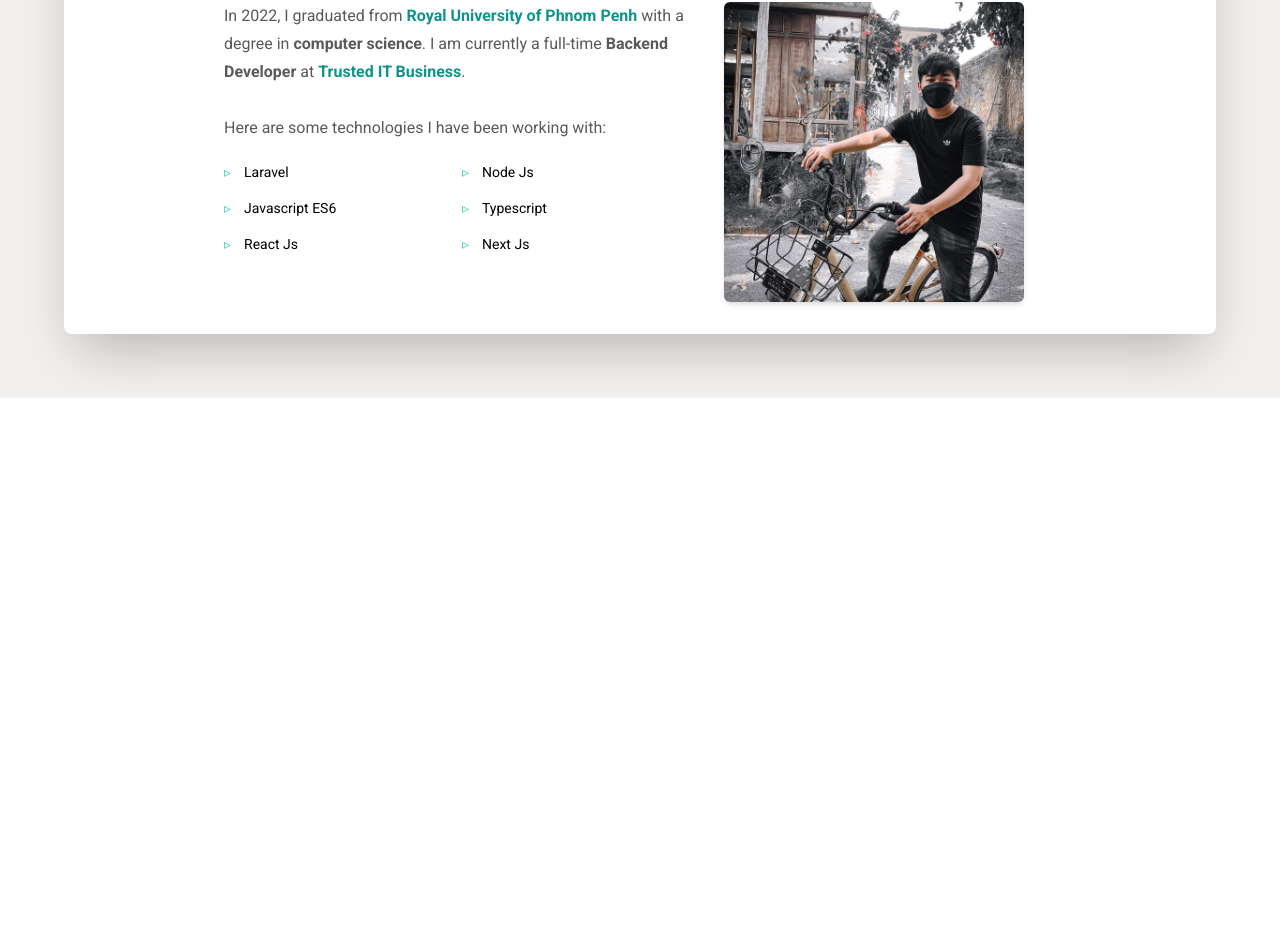
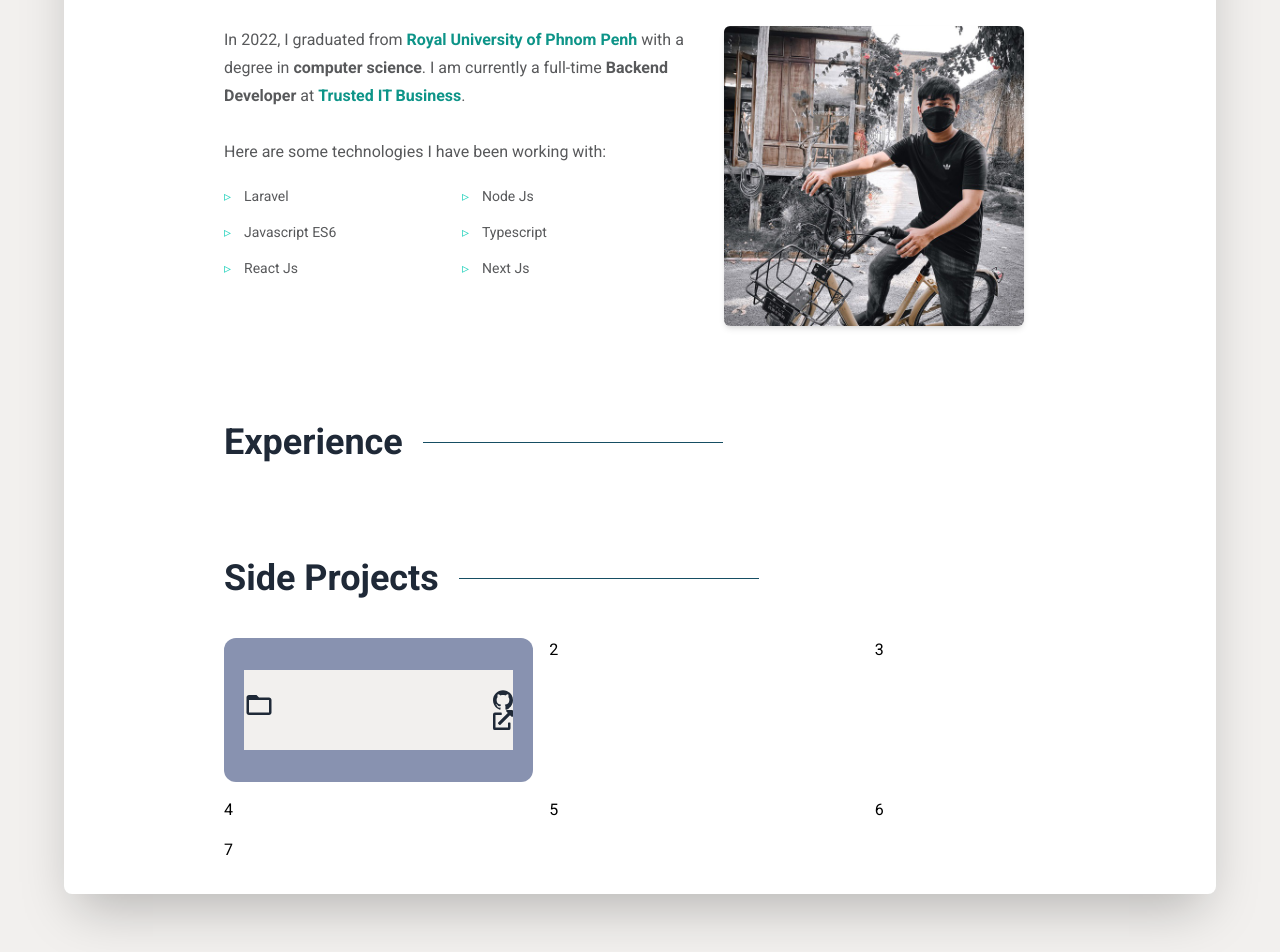
Before and after one commit to sokcheadev2001/my_portfolio, a Next.js app: page / in a window 1280 px wide. Shown: the part 818-1770 px from the top of the page. Before the commit the page ends 1216 px from the top, so only its background shows below. Built offline with nearby package versions, Linux system fonts and the light colour scheme.

Commit message:
add experience & project component

```diff
--- a/components/home-component/about.component.tsx
+++ b/components/home-component/about.component.tsx
@@ -5,7 +5,7 @@ import { Section } from "../framer-motion/motion.component";
 const IcanDo = () => {
   return (
     <Section>
-      <section className='md:mt-32 mt-20'>
+      <div className='md:mt-24 mt-16'>
         <motion.div
           initial={{ y: 100, opacity: 0 }}
           animate={{ y: 0, opacity: 1 }}
@@ -47,7 +47,7 @@ const IcanDo = () => {
             </motion.p>
             <motion.ul className='grid grid-cols-2 gap-4 pt-5'>
               <motion.li
-                className='text-sm relative md:pl-5 pl-3 before:content-["▹"] before:absolute before:left-0 before:text-teal-400'
+                className='dark:text-darkGray text-lightGray text-sm relative md:pl-5 pl-3 before:content-["▹"] before:absolute before:left-0 before:text-teal-400'
                 initial={{ y: 100, opacity: 0 }}
                 animate={{ y: 0, opacity: 1 }}
                 transition={{ delay: 2.2, duration: 1 }}
@@ -55,7 +55,7 @@ const IcanDo = () => {
                 Laravel
               </motion.li>
               <motion.li
-                className='text-sm relative md:pl-5 pl-3 before:content-["▹"] before:absolute before:left-0 before:text-teal-400'
+                className='dark:text-darkGray text-lightGray text-sm relative md:pl-5 pl-3 before:content-["▹"] before:absolute before:left-0 before:text-teal-400'
                 initial={{ y: 100, opacity: 0 }}
                 animate={{ y: 0, opacity: 1 }}
                 transition={{ delay: 2.2, duration: 1 }}
@@ -63,7 +63,7 @@ const IcanDo = () => {
                 Node Js
               </motion.li>
               <motion.li
-                className='text-sm relative md:pl-5 pl-3 before:content-["▹"] before:absolute before:left-0 before:text-teal-400'
+                className='dark:text-darkGray text-lightGray text-sm relative md:pl-5 pl-3 before:content-["▹"] before:absolute before:left-0 before:text-teal-400'
                 initial={{ y: 100, opacity: 0 }}
                 animate={{ y: 0, opacity: 1 }}
                 transition={{ delay: 2.4, duration: 1 }}
@@ -71,7 +71,7 @@ const IcanDo = () => {
                 Javascript ES6
               </motion.li>
               <motion.li
-                className='text-sm relative md:pl-5 pl-3 before:content-["▹"] before:absolute before:left-0 before:text-teal-400'
+                className='dark:text-darkGray text-lightGray text-sm relative md:pl-5 pl-3 before:content-["▹"] before:absolute before:left-0 before:text-teal-400'
                 initial={{ y: 100, opacity: 0 }}
                 animate={{ y: 0, opacity: 1 }}
                 transition={{ delay: 2.4, duration: 1 }}
@@ -79,7 +79,7 @@ const IcanDo = () => {
                 Typescript
               </motion.li>
               <motion.li
-                className='text-sm relative md:pl-5 pl-3 before:content-["▹"] before:absolute before:left-0 before:text-teal-400'
+                className='dark:text-darkGray text-lightGray text-sm relative md:pl-5 pl-3 before:content-["▹"] before:absolute before:left-0 before:text-teal-400'
                 initial={{ y: 100, opacity: 0 }}
                 animate={{ y: 0, opacity: 1 }}
                 transition={{ delay: 3, duration: 1 }}
@@ -87,7 +87,7 @@ const IcanDo = () => {
                 React Js
               </motion.li>
               <motion.li
-                className='text-sm relative md:pl-5 pl-3 before:content-["▹"] before:absolute before:left-0 before:text-teal-400'
+                className='dark:text-darkGray text-lightGray text-sm relative md:pl-5 pl-3 before:content-["▹"] before:absolute before:left-0 before:text-teal-400'
                 initial={{ y: 100, opacity: 0 }}
                 animate={{ y: 0, opacity: 1 }}
                 transition={{ delay: 3, duration: 1 }}
@@ -100,9 +100,8 @@ const IcanDo = () => {
             className='md:flex-1 md:pl-10'
             initial={{ y: 100, opacity: 0 }}
             animate={{ y: 0, opacity: 1 }}
-            // transition={{ delay: 2.2, duration: 1 }}
             whileHover={{
-              scale: 1.1,
+              scale: 0.9,
               transition: { duration: 0.3 },
             }}
           >
@@ -116,7 +115,7 @@ const IcanDo = () => {
             />
           </motion.div>
         </div>
-      </section>
+      </div>
     </Section>
   );
 };
--- /dev/null
+++ b/components/home-component/experience.component.tsx
@@ -0,0 +1,24 @@
+import { motion } from "framer-motion";
+import React from "react";
+import { Section } from "../framer-motion/motion.component";
+
+const Experiences = () => {
+  return (
+    <Section>
+      <div className='md:mt-24 mt-16'>
+        <motion.div
+          initial={{ y: 100, opacity: 0 }}
+          animate={{ y: 0, opacity: 1 }}
+          transition={{ delay: 1.8, duration: 1 }}
+          className='flex after:content-[""] after:md:w-74 after:w-32 after:mt-5 after:ml-5 after:h-0.1 after:bg-cyan-900'
+        >
+          <h2 className='dark:text-brightGray text-gray-800 md:text-4xl text-3xl font-bold leading-none capitalize'>
+            Experience
+          </h2>
+        </motion.div>
+      </div>
+    </Section>
+  );
+};
+
+export default Experiences;
--- /dev/null
+++ b/components/home-component/github-project.component.tsx
@@ -0,0 +1,45 @@
+import { FC } from "react";
+import { motion } from "framer-motion";
+import { Section } from "../framer-motion/motion.component";
+import { MdFolderOpen } from "react-icons/md";
+import { SiGithub } from "react-icons/si";
+import { FaExternalLinkAlt } from "react-icons/fa";
+const Project: FC = () => {
+  return (
+    <Section>
+      <div className='md:mt-24 mt-16'>
+        <motion.div
+          initial={{ y: 100, opacity: 0 }}
+          animate={{ y: 0, opacity: 1 }}
+          transition={{ delay: 1.8, duration: 1 }}
+          className='flex after:content-[""] after:md:w-74 after:w-32 after:mt-5 after:ml-5 after:h-0.1 after:bg-cyan-900'
+        >
+          <h2 className='dark:text-brightGray text-gray-800 md:text-4xl text-3xl font-bold leading-none capitalize'>
+            Side Projects
+          </h2>
+        </motion.div>
+        <ul className='grid md:grid-cols-3 sm:grid-cols-2 grid-cols-1 gap-4 mt-10'>
+          <li className='dark:bg-lightPrimary bg-darkGray py-8 px-5 rounded-xl'>
+            <div className='dark:bg-primary/20 bg-secondary py-5 flex justify-between'>
+              <div>
+                <MdFolderOpen className='text-3xl dark:text-teal-400 text-gray-800 dark:hover:text-white' />
+              </div>
+              <span>
+                <SiGithub className='text-xl dark:text-brightGray text-gray-800 dark:hover:text-white' />
+                <FaExternalLinkAlt className='text-xl dark:text-brightGray text-gray-800 dark:hover:text-white' />
+              </span>
+            </div>
+          </li>
+          <li>2</li>
+          <li>3</li>
+          <li>4</li>
+          <li>5</li>
+          <li>6</li>
+          <li>7</li>
+        </ul>
+      </div>
+    </Section>
+  );
+};
+
+export default Project;
--- a/components/home-component/heading.component.tsx
+++ b/components/home-component/heading.component.tsx
@@ -15,7 +15,7 @@ const Heading = () => {
     </motion.span>
   ));
   return (
-    <header className='mt-10 md:flex'>
+    <header className='md:my-24 my-16 md:flex'>
       <div className='md:flex-1 py-10'>
         <motion.p
           className='dark:text-brightGray text-gray-800 mb-8 text-center md:text-left'
@@ -42,8 +42,9 @@ const Heading = () => {
           transition={{ delay: 2.2, duration: 1 }}
           className='leading-7 dark:text-darkGray text-lightGray text-base mt-10 text-center md:text-left md:w-96 md:px-0 px-5'
         >
-          I&apos;m a backend developer baseed in Phnom Penh, Cambodia. Currently, I am focused on
-          bulding and learning full-stack development.
+          I&apos;m a backend developer baseed in Phnom Penh, Cambodia.
+          Currently, I am focused on bulding and learning full-stack
+          development.
         </motion.p>
         <motion.div
           className='md:mt-14 mt-8 flex flex-col items-center md:block'
--- a/pages/index.tsx
+++ b/pages/index.tsx
@@ -1,12 +1,16 @@
 import { FC } from "react";
 import Heading from "../components/home-component/heading.component";
 import IcanDo from "../components/home-component/about.component";
+import Experiences from "../components/home-component/experience.component";
+import Project from "../components/home-component/github-project.component";
 
 const Home: FC = () => {
   return (
     <>
       <Heading />
       <IcanDo />
+      <Experiences/>
+      <Project/>
     </>
   );
 };
--- a/tailwind.config.js
+++ b/tailwind.config.js
@@ -9,6 +9,7 @@ module.exports = {
     extend: {
       colors: {
         primary: "#0a192f",
+        lightPrimary: "#112240",
         secondary: "#f2f0ee",
         darkGray: "#8892b0",
         lightGray: "#58595b",
```
